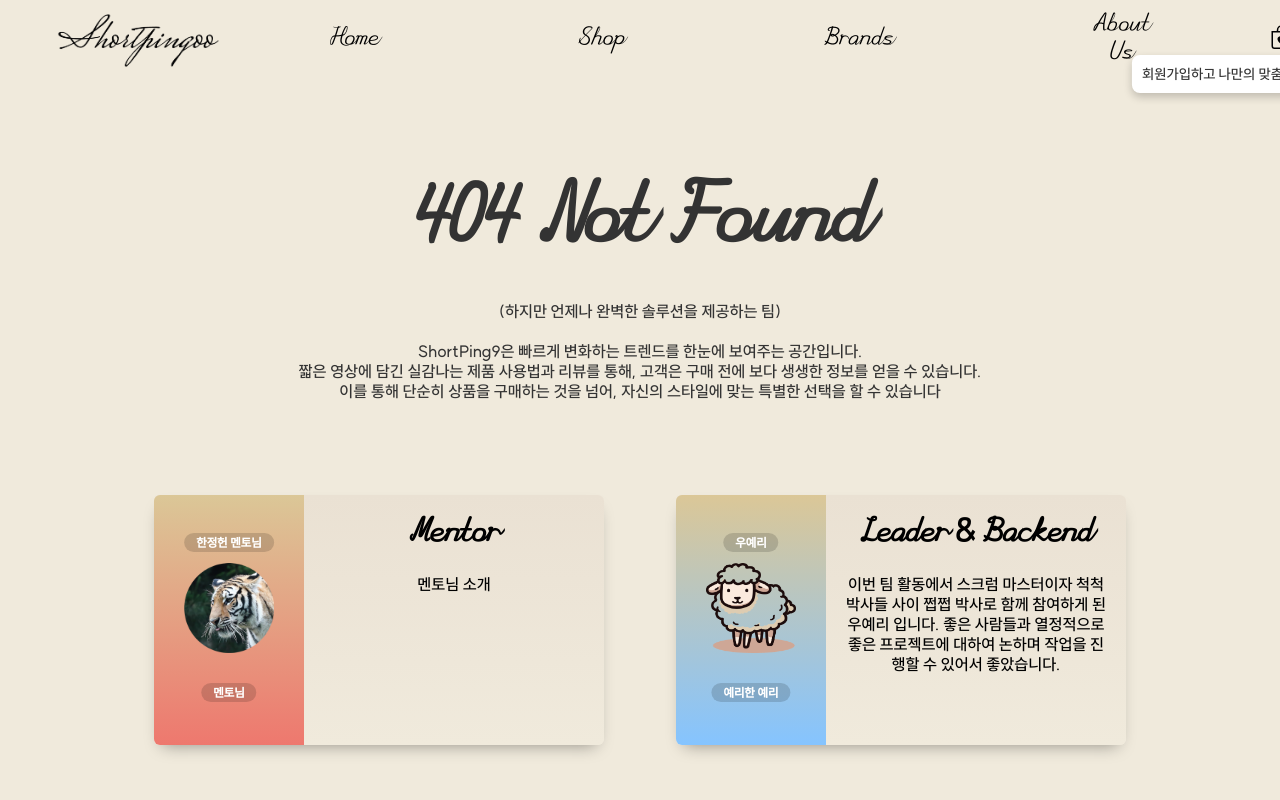
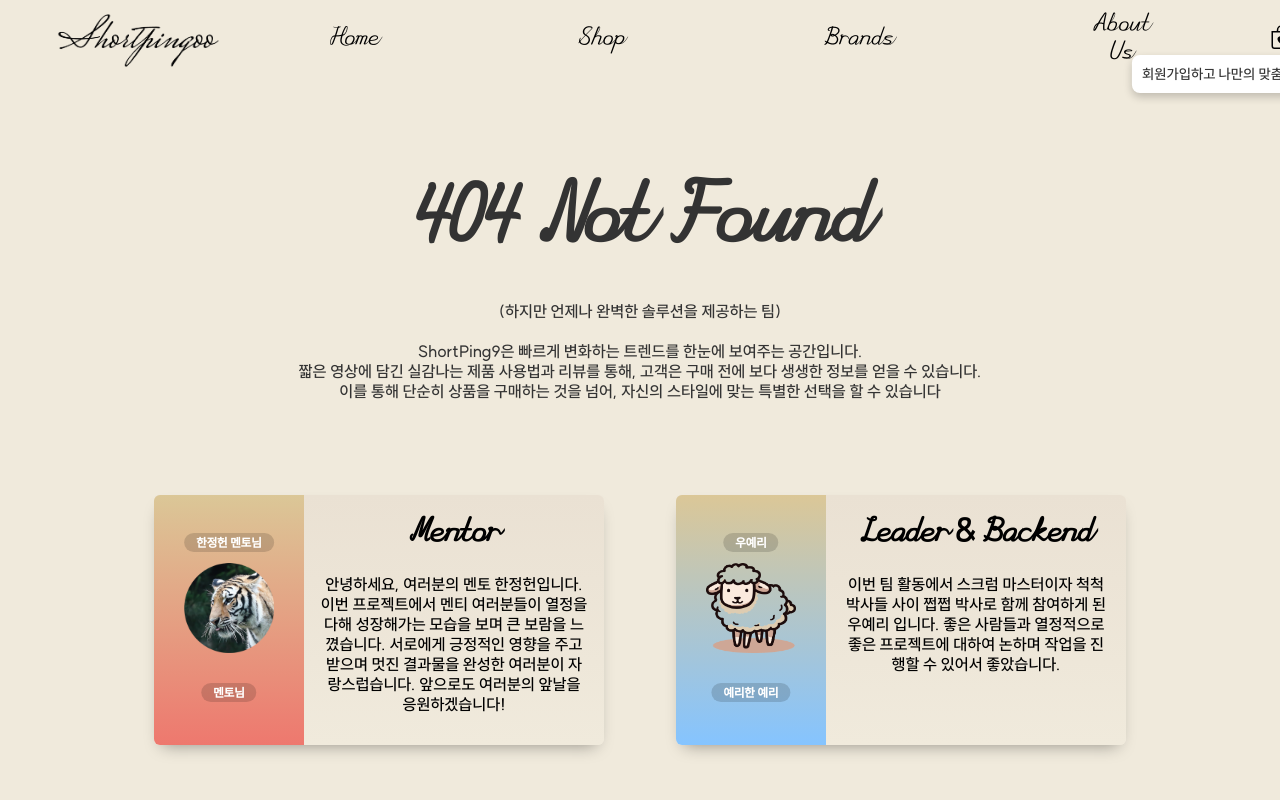
Before and after one commit to SK-Rookies-Final3/FrontEnd, a React (Create React App) app: page /aboutus in a window 1280 px wide. Shown: the top 800 px of the page. Built offline with nearby package versions, Linux system fonts and the light colour scheme.

Commit message:
fix: RF-54 <소개페이지 멘토님 추가>

```diff
--- a/src/component/AboutUs.js
+++ b/src/component/AboutUs.js
@@ -28,13 +28,16 @@
             <div className="more-info">
               <h1 style={{ fontFamily: 'continuous' }}>Mentor</h1>
               <div className="coords">
-                <span>멘토님 소개</span>
+                <span>Mentor</span>
               </div>
             </div>
           </div>
           <div className="general">
             <h1 style={{ fontFamily: 'continuous' }} >Mentor</h1>
-            <p>멘토님 소개</p>
+            <p>안녕하세요, 여러분의 멘토 한정헌입니다.
+              이번 프로젝트에서 멘티 여러분들이 열정을 다해 성장해가는 모습을 보며 큰 보람을 느꼈습니다.
+              서로에게 긍정적인 영향을 주고받으며 멋진 결과물을 완성한 여러분이 자랑스럽습니다.
+              앞으로도 여러분의 앞날을 응원하겠습니다!</p>
           </div>
         </div>
 
```
